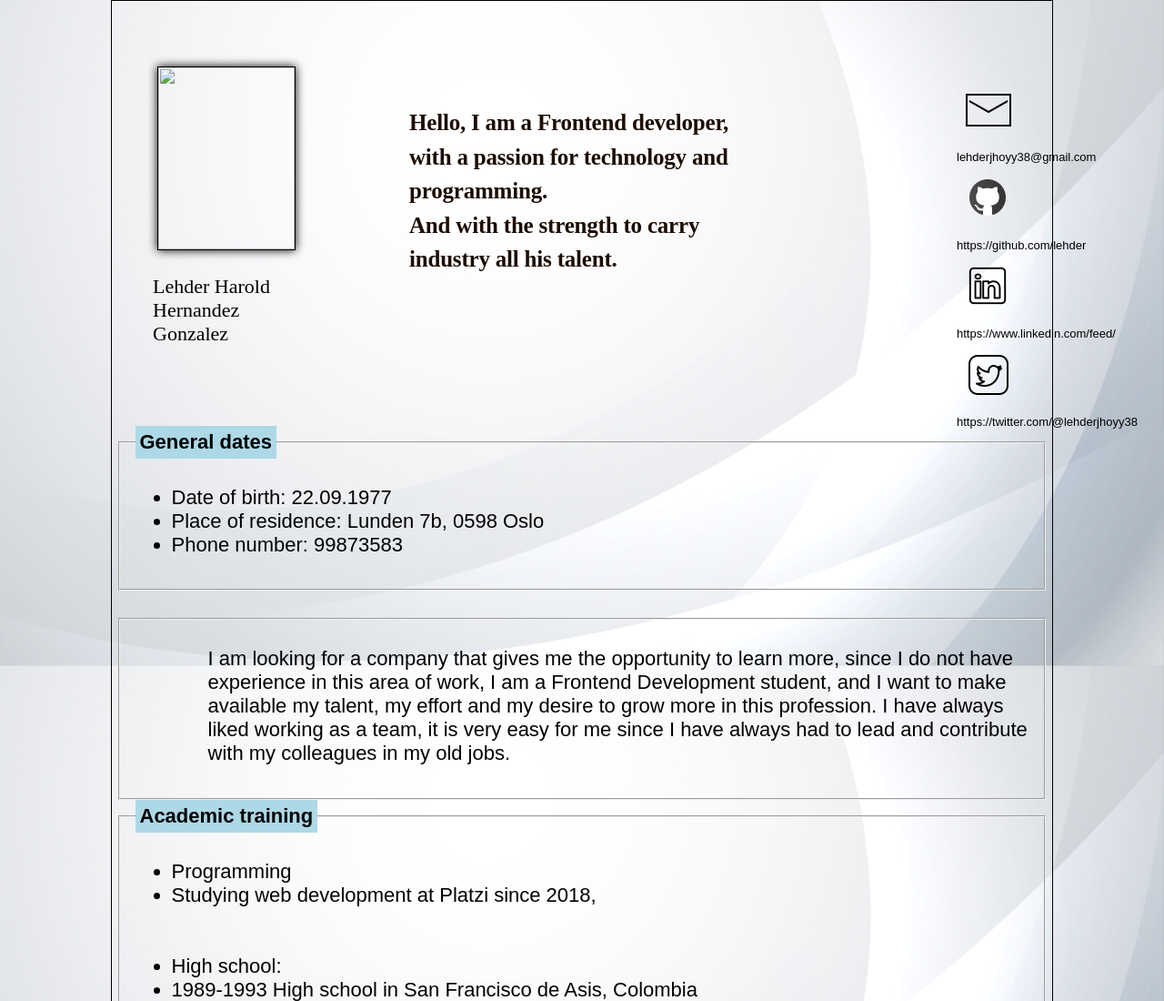
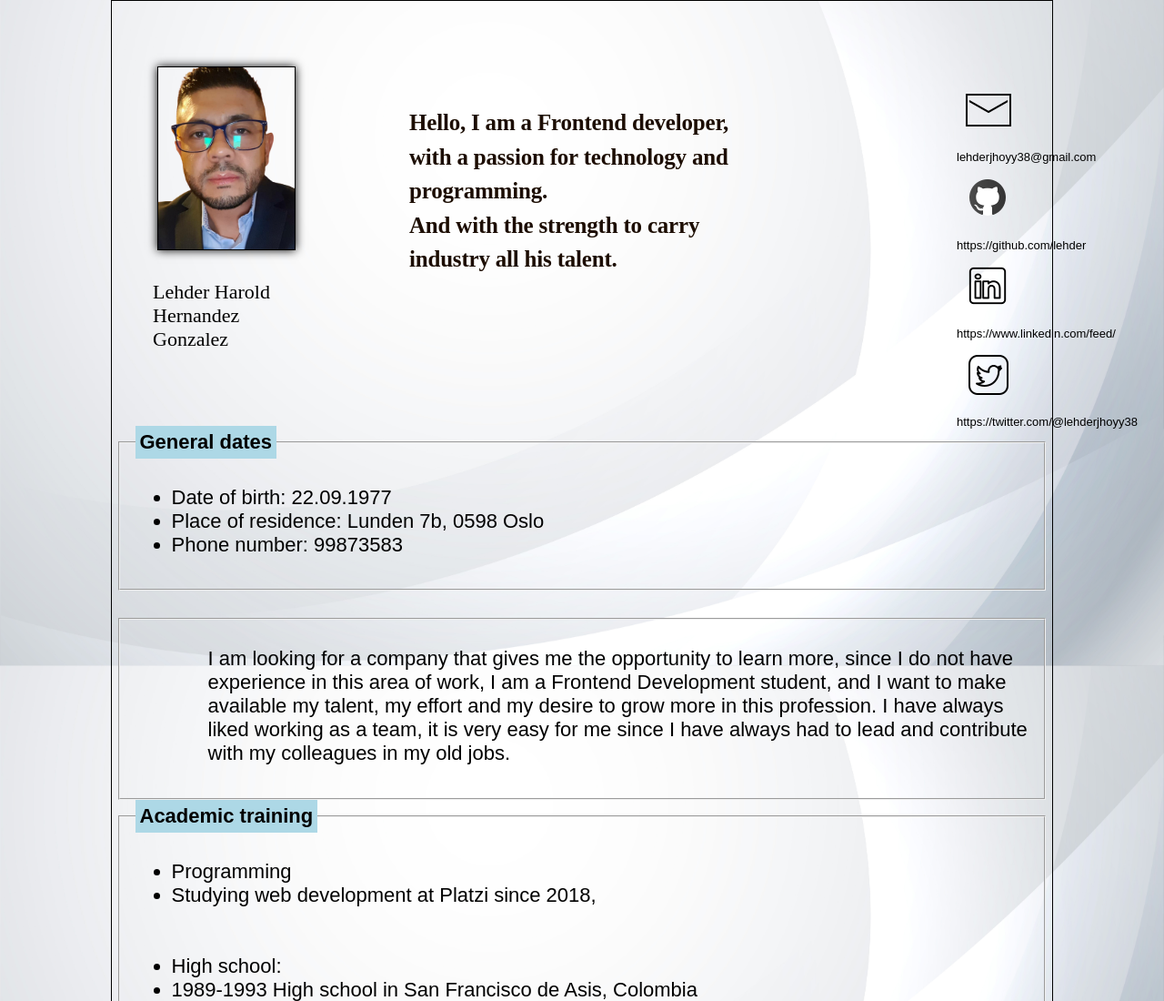
Before and after one commit to lehder/lehder.github.oi, a plain HTML site: page index.html in a window 1280 px wide. Shown: the top 1100 px of the page at 91% size. Drawn offline with Linux system fonts and the light colour scheme.

Commit message:
Cambio de ubicacion a la imagen

```diff
--- a/index.html
+++ b/index.html
@@ -14,7 +14,7 @@
         <div class="grid">
 
             <div class="section1">
-                <p><img class="image" src="lehder/fotoresumme.png" id="" width="150" alingn="left" alt=""></p>
+                <p><img class="image" src="imageresumme.png" id="" width="150" alingn="left" alt=""></p>
                 <figcaption>Lehder Harold Hernandez Gonzalez</figcaption>
             </div>
             <div class="section2">
```
Also changed, not shown: imageresumme.png (renamed from fotoresumme.png).
